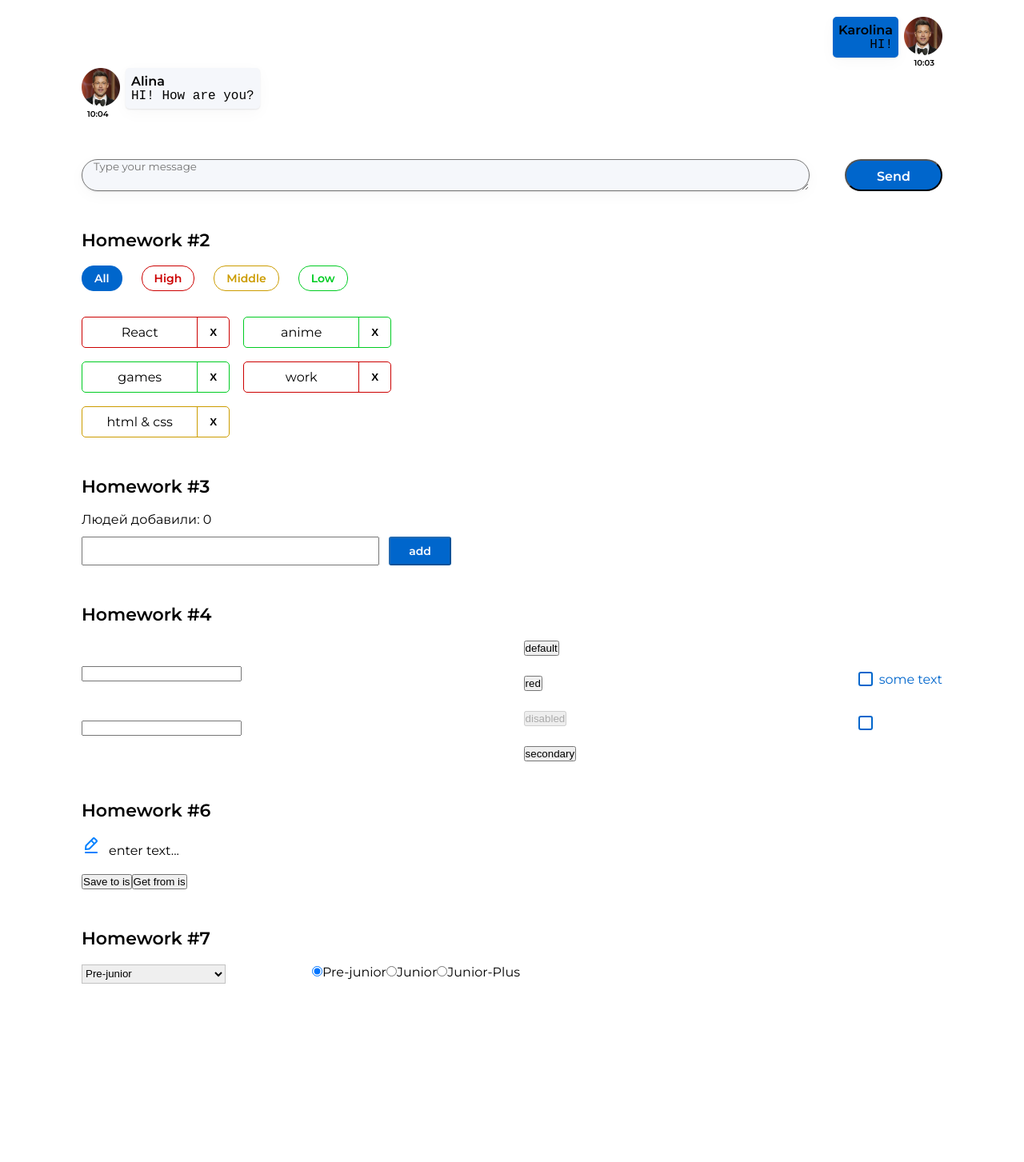
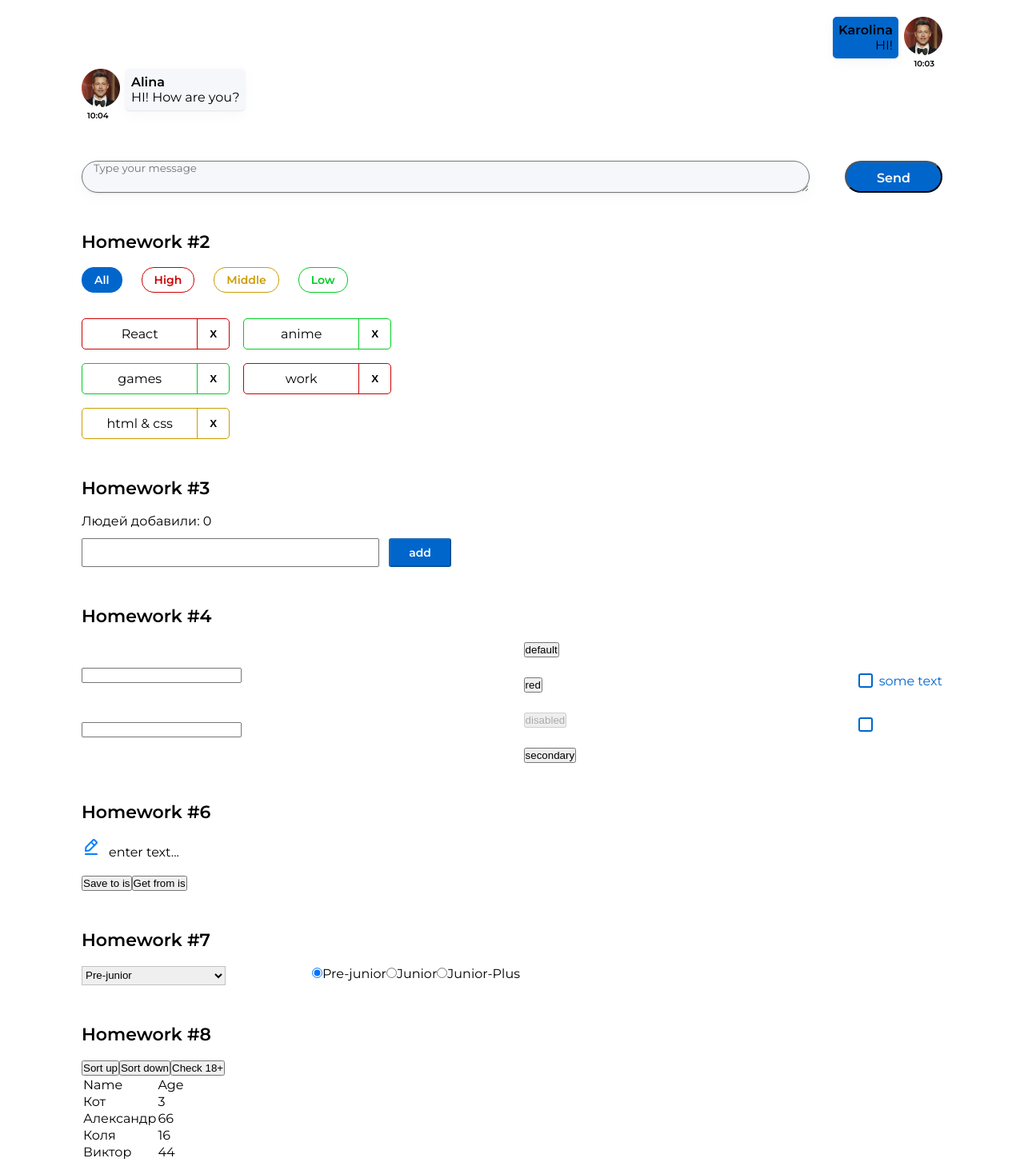
Before and after one commit to KarolinaEsepenok/dzIgnatNew, a React (Create React App) app: page /#/pre-junior in a window 1280 px wide. Shown: the part 210-1663 px from the top of the page at 80% size. Before the commit the page ends 1510 px from the top, so only its background shows below. Built offline with nearby package versions, Linux system fonts and the light colour scheme.

Commit message:
HW7Commit

```diff
--- a/src/index.css
+++ b/src/index.css
@@ -1,3 +1,5 @@
+@import url('https://fonts.googleapis.com/css2?family=Montserrat:wght@300;400;500;600&display=swap');
+
 * {
     margin: 0;
     padding: 0;
@@ -6,7 +8,7 @@
 
 body {
     margin: 0;
-    font-family: -apple-system, BlinkMacSystemFont, 'Segoe UI', 'Roboto',
+    font-family: 'Montserrat', -apple-system, BlinkMacSystemFont, 'Segoe UI', 'Roboto',
     'Oxygen', 'Ubuntu', 'Cantarell', 'Fira Sans', 'Droid Sans',
     'Helvetica Neue', sans-serif;
     -webkit-font-smoothing: antialiased;
--- a/src/s1-main/App.module.css
+++ b/src/s1-main/App.module.css
@@ -1,11 +1,11 @@
-@import url('https://fonts.googleapis.com/css2?family=Montserrat:wght@300;400;500;600&display=swap');
+
 
 .App {
     --header_height: 60px;
     width: 95%;
     padding: 70px;
     margin: 0 auto;
-    font-family: 'Montserrat';
+
 }
 
 .hw {
--- a/src/s1-main/App.tsx
+++ b/src/s1-main/App.tsx
@@ -7,6 +7,7 @@ import HW4 from "../s2-homeworks/hw04/HW4";
 import HW5 from "../s2-homeworks/hw05/HW5";
 import HW6 from "../s2-homeworks/hw06/HW6";
 import HW7 from "../s2-homeworks/hw07/HW7";
+import HW8 from "../s2-homeworks/hw08/HW8";
 
 function App() {
     return (
@@ -21,6 +22,7 @@ function App() {
             <HW5/>
             <HW6/>
             <HW7/>
+            <HW8/>
         </div>
     )
 }
--- a/src/s2-homeworks/hw01/friend-message/FriendMessage.tsx
+++ b/src/s2-homeworks/hw01/friend-message/FriendMessage.tsx
@@ -32,14 +32,14 @@ const FriendMessage = (props: MessageFriendPropsType) => {
 
                         {/**/}
                     </div>
-                    <pre
+                    <p
                         id={'hw1-friend-text-' + props.message.id}
                         className={s.friendMessageText}
                     >
                         {props.message.message.text}
 
                         {/**/}
-                    </pre>
+                    </p>
                 </div>
             </div>
             <div
--- a/src/s2-homeworks/hw01/message/Message.module.css
+++ b/src/s2-homeworks/hw01/message/Message.module.css
@@ -1,7 +1,6 @@
-@import url('https://fonts.googleapis.com/css2?family=Montserrat:wght@300;400;500;600&display=swap');
+
 .message {
     text-align: end;
-    font-family: 'Montserrat';
 }
 
 .imageAndText {
--- a/src/s2-homeworks/hw01/message/Message.tsx
+++ b/src/s2-homeworks/hw01/message/Message.tsx
@@ -25,11 +25,11 @@ const Message = (props: MessagePropsType) => {
 
                         {/**/}
                     </div>
-                    <pre id={'hw1-text-' + props.message.id} className={s.messageText}>
+                    <p id={'hw1-text-' + props.message.id} className={s.messageText}>
                         {props.message.message.text}
 
                         {/**/}
-                    </pre>
+                    </p>
                 </div>
             </div>
             <div id={'hw1-time-' + props.message.id} className={s.time}>
--- a/src/s2-homeworks/hw04/common/c2-SuperButton/SuperButton.module.css
+++ b/src/s2-homeworks/hw04/common/c2-SuperButton/SuperButton.module.css
@@ -1,5 +1,7 @@
 .button {
     background-color: #0066cc;
+    width: 123px;
+    height: 30px;
 
 }
 
--- a/src/s2-homeworks/hw08/User.tsx
+++ b/src/s2-homeworks/hw08/User.tsx
@@ -11,11 +11,11 @@ const User: React.FC<UserPropsType> = ({ u }) => {
     return (
         <tr id={'hw8-user-' + u._id + '-' + u.age} className={s.item}>
             <td id={'hw8-user-name-' + u._id} className={s.nameCol}>
-                {/*отобразить имя*/}
+                {u.name}
 
             </td>
             <td id={'hw8-user-age-' + u._id}>
-                {/*отобразить возраст*/}
+                {u.age}
 
             </td>
         </tr>
--- a/src/s2-homeworks/hw08/bll/homeWorkReducer.ts
+++ b/src/s2-homeworks/hw08/bll/homeWorkReducer.ts
@@ -4,15 +4,23 @@ type ActionType =
     | { type: 'sort'; payload: 'up' | 'down' }
     | { type: 'check'; payload: number }
 
-export const homeWorkReducer = (state: any, action: any): any => { // need to fix any
+export const homeWorkReducer = (state: UserType[]
+                                , action: ActionType): UserType[] => { // need to fix any
     switch (action.type) {
-        case 'sort': { // by name
+        case 'sort': {
+            const newState= [...state].sort((a,b)=>{
+if(a.name>b.name) return 1
+                else if(a.name<b.name) return -1
+                else return 0
+            })
+            // by name
 
-            return state // need to fix
+            return action.payload === 'up' ? newState : newState.reverse() // need to fix
         }
         case 'check': {
 
-            return state // need to fix
+            return state.filter(s=>s.age>= action.payload)
+            // need to fix
         }
         default:
             return state
```
